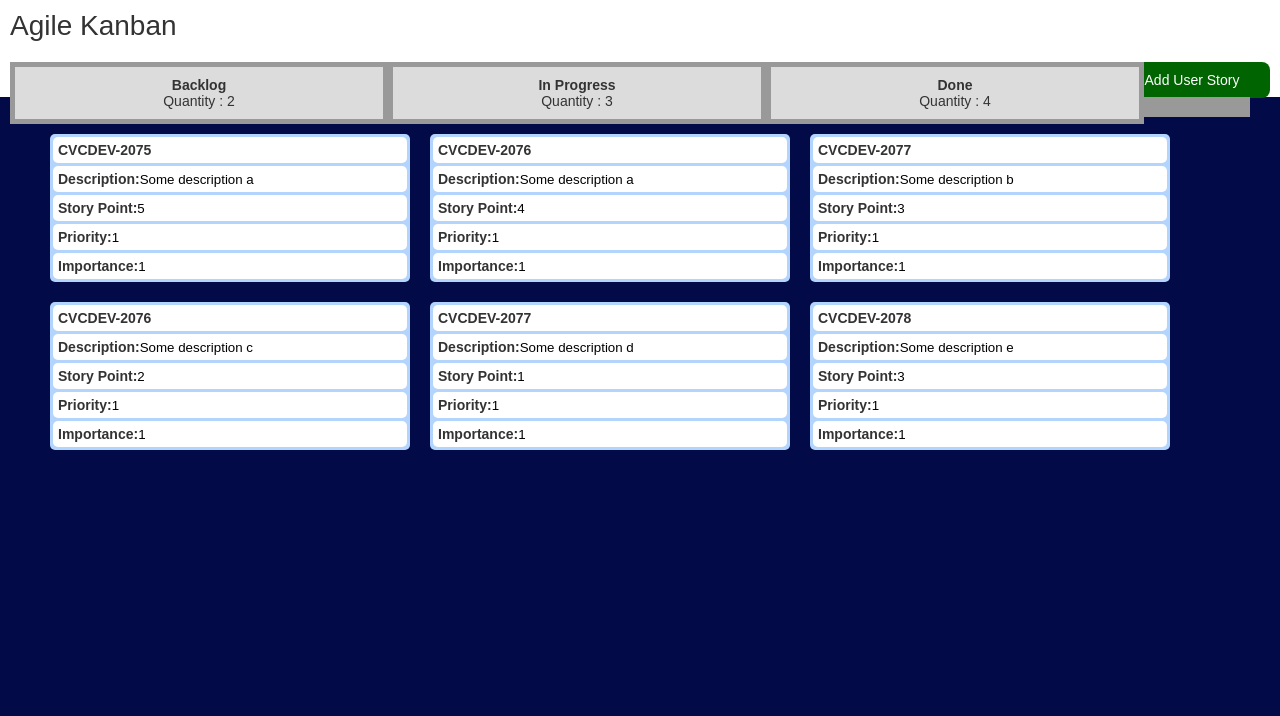
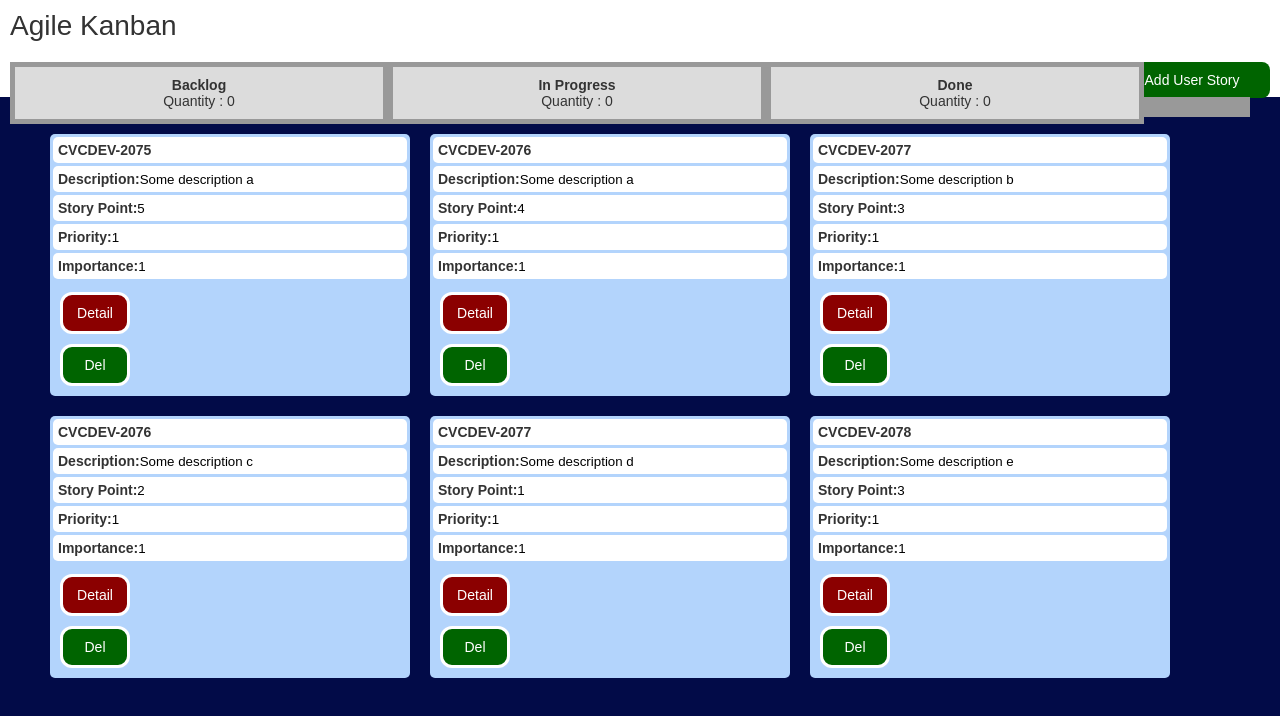
Before and after one commit to sunny809/AgileKanban, an Angular app: page / in a window 1280 px wide. Shown: the top 716 px of the page. Built offline with nearby package versions, Linux system fonts and the light colour scheme.

Commit message:
layout enhancement.

```diff
--- a/src/app/Importance.ts
+++ b/src/app/Importance.ts
@@ -0,0 +1,4 @@
+export class Importance {
+    High = 1;
+  Low = 0;
+}
--- a/src/app/Priority.ts
+++ b/src/app/Priority.ts
@@ -0,0 +1,4 @@
+export class Priority {
+  High = 1;
+  Low = 0;
+}
--- a/src/app/app.component.css
+++ b/src/app/app.component.css
@@ -5,6 +5,24 @@
   padding: 10px;
 }
 
+.primary-btn {
+  margin: 3px;
+  padding: 3px;
+  border-radius: 3px;
+  border-width: 1px;
+  border-color: white;
+  /*color: green;*/
+}
+
+.second-btn{
+  margin: 3px;
+  padding: 3px;
+  border-radius: 3px;
+  border-radius: 3px;
+  border-width: 1px;
+  border-color: white;
+  /*color: red;*/
+}
 /*.body,td,th {font-family: Verdana, Arial, Helvetica, sans-serif;font-size: 12px;color: #1d1007; line-height:24px}*/
 
 /*.kbBody{*/
--- a/src/app/app.module.ts
+++ b/src/app/app.module.ts
@@ -9,6 +9,7 @@ import {KanbanBodyComponent} from './kanban-body/kanban-body.component';
 import {KanbanBodyItemComponent} from './kanban-body-item/kanban-body-item.component';
 import {UserStoryComponent} from './user-story/user-story.component';
 import {FormsModule} from '@angular/forms';
+import {KanbanService} from './kanban.service';
 // import { KanbanContentComponent } from './kanban-content/kanban-content.component';
 // import { PageHeaderComponent } from './page-header/page-header.component';
 // import { PageBodyComponent } from './page-body/page-body.component';
@@ -32,7 +33,9 @@ import {FormsModule} from '@angular/forms';
     BrowserModule,
     FormsModule
   ],
-  providers: [],
+  providers: [
+    KanbanService
+  ],
   bootstrap: [AppComponent]
 })
 export class AppModule { }
--- a/src/app/kanban-body-item/kanban-body-item.component.css
+++ b/src/app/kanban-body-item/kanban-body-item.component.css
@@ -1,4 +1,7 @@
 .kbItem {
+  border-style: solid;
+  border-color: white;
+  border-width: 1px;
   background-color: #b3d4fc;
   margin: 10px;
   border: 10px;
@@ -33,3 +36,33 @@
   margin: 3px;
   padding: 5px;
 }
+.primary-btn {
+  width: 70px;
+  margin: 10px;
+  padding:10px;
+  border-radius:12px;
+  border-width: 3px;
+  border-color: white;
+  border-style: solid;
+  color: white;
+  background-color: darkred;
+  text-align: center;
+}
+
+.second-btn {
+  width: 70px;
+  margin: 10px;
+  padding:10px;
+  border-radius:12px;
+  border-width: 3px;
+  border-color: white;
+  border-style: solid;
+  color: white;
+  background-color: darkgreen;
+  text-align: center;
+}
+
+.btn-box {
+  width: 100%;
+  float: right;
+}
--- a/src/app/kanban-body-item/kanban-body-item.component.html
+++ b/src/app/kanban-body-item/kanban-body-item.component.html
@@ -20,4 +20,10 @@
   <div class="kbUserStory"><b>Importance:</b>
     <input [(ngModel)]="userStory.importance" placeholder="description">
   </div>
+  <div class="btn-box">
+    <!--<div class="second-btn">Delete</div>-->
+    <div class="primary-btn" (click)="showDetail(userStory.id)">Detail</div>
+    <div class="second-btn" (click)="delDetail(userStory.id)">Del</div>
+  </div>
+
 </div>
--- a/src/app/kanban-body-item/kanban-body-item.component.ts
+++ b/src/app/kanban-body-item/kanban-body-item.component.ts
@@ -1,5 +1,6 @@
 import { Component, OnInit, Input } from '@angular/core';
 import {UserStory} from '../UserStory';
+import {KanbanService} from '../kanban.service';
 
 @Component({
   selector: 'app-kanban-body-item',
@@ -9,11 +10,21 @@ import {UserStory} from '../UserStory';
 export class KanbanBodyItemComponent implements OnInit {
 
   @Input() userStory: UserStory;
-  constructor() {
+  constructor(private kanbanService: KanbanService) {
     console.log(this.userStory);
   }
   ngOnInit() {
     console.log(this.userStory);
   }
 
+  showDetail(userStoryIndex: number) {
+    console.log('showing detail', userStoryIndex);
+  }
+
+  delDetail(userStoryIndex: number) {
+    console.log('del detail', userStoryIndex);
+    this.kanbanService.deleteUserStory(userStoryIndex);
+    // console.log();
+  }
+
 }
--- a/src/app/kanban-body/kanban-body.component.ts
+++ b/src/app/kanban-body/kanban-body.component.ts
@@ -1,5 +1,6 @@
 import {Component, OnInit} from '@angular/core';
 import {USER_STORYS} from '../mock-UserStory';
+import {KanbanService} from '../kanban.service';
 
 @Component({
   selector: 'app-kanban-body',
@@ -13,37 +14,40 @@ export class KanbanBodyComponent implements OnInit {
   inProgressList = [];
   doneList = [];
 
-  constructor() {
+  constructor(private kanbanService: KanbanService) {
     console.log('constructor');
   }
 
   ngOnInit() {
     console.log('ngOnInit');
 
-    const bList = [];
-    const pList = [];
-    const dList = [];
-
-    this.userStory.forEach(function (this, value, key, array) {
-
-      switch (value.progress) {
-        case 1:
-          bList.push(value);
-          break;
-        case 2:
-          pList.push(value);
-          break;
-        case 3:
-          dList.push(value);
-          break;
-        default:
-          break;
-      }
-    });
-
-    this.backLogList = bList;
-    this.inProgressList = pList;
-    this.doneList = dList;
+    this.backLogList = this.kanbanService.getBackLogList();
+    this.inProgressList = this.kanbanService.getInProgressList();
+    this.doneList = this.kanbanService.getDoneList();
+    // const bList = [];
+    // const pList = [];
+    // const dList = [];
+    //
+    // this.userStory.forEach(function (this, value, key, array) {
+    //
+    //   switch (value.progress) {
+    //     case 1:
+    //       bList.push(value);
+    //       break;
+    //     case 2:
+    //       pList.push(value);
+    //       break;
+    //     case 3:
+    //       dList.push(value);
+    //       break;
+    //     default:
+    //       break;
+    //   }
+    // });
+    //
+    // this.backLogList = bList;
+    // this.inProgressList = pList;
+    // this.doneList = dList;
   }
 
 
--- a/src/app/kanban-header/kanban-header.component.ts
+++ b/src/app/kanban-header/kanban-header.component.ts
@@ -9,9 +9,9 @@ export class KanbanHeaderComponent implements OnInit {
 
   constructor() { }
 
-  backLogQty = 2;
-  progressQty = 3;
-  doneQty = 4;
+  backLogQty = 0;
+  progressQty = 0;
+  doneQty = 0;
 
   ngOnInit() {
   }
--- /dev/null
+++ b/src/app/kanban.service.ts
@@ -0,0 +1,79 @@
+import {Injectable} from '@angular/core';
+import {USER_STORYS} from './mock-UserStory';
+// import {Observable} from 'rxjs/Observable';
+import {UserStory} from './UserStory';
+// import {current} from "codelyzer/util/syntaxKind";
+
+@Injectable()
+export class KanbanService {
+
+  userStory = [];
+  backLogCount = 0;
+  inProgressCount = 0;
+  doneCount = 0;
+
+  constructor() {
+    this.userStory = USER_STORYS;
+    this.backLogCount = 0;
+    this.inProgressCount = 0;
+    this.doneCount = 0;
+  }
+
+  getUserStory(): UserStory[] {
+    return this.userStory;
+  }
+
+  deleteUserStory(id: number): void {
+    // this.userStory.forEach(currentUserStory,index){
+    //   if (currentUserSotry.id === id) {
+    //     this.userStory.filter(item => item.id === id );
+    //   }
+    // }
+    console.log('current length:' + this.userStory.length);
+    // this.userStory.forEach(currentUserStory,index){
+    //   if (currentUserSotry.id === id) {
+    const newlist = this.userStory.filter(item => item.id === id);
+    // }
+    // }
+    console.log('after del length:' + this.userStory.length);
+    console.log(newlist);
+    this.refreshStat();
+  }
+
+  refreshStat() {
+    console.log('into the refresh state');
+    this.userStory.forEach(function (currentItem, index, userStory) {
+      const progress = currentItem.progress;
+      console.log('progress flag:' + progress);
+      switch (progress) {
+        case 1: this.backLogCount += 1;
+          alert('1');
+          break;
+        case 2: this.inProgressCount += 1;
+          // console.log('case 2');
+          alert('2');
+          break;
+        case 3: this.doneCount += 1;
+          alert('3');
+          break;
+        default: alert('default');
+          // console.log('case default');
+          break;
+      }
+      // console.log('backlog:' + this.backLogCount + '\nprogress:' + this.inProgressCount + '\ndone:' + this.doneCount);
+    });
+  }
+
+  getBackLogList(): UserStory[] {
+    return this.userStory.filter(item => item.progress === 1);
+  }
+
+  getInProgressList(): UserStory[] {
+    return this.userStory.filter(item => item.progress === 2);
+  }
+
+  getDoneList(): UserStory[] {
+    return this.userStory.filter(item => item.progress === 3);
+  }
+
+}
```
Also changed, not shown: 2 other files (tests, documents, lock files or other folders).
